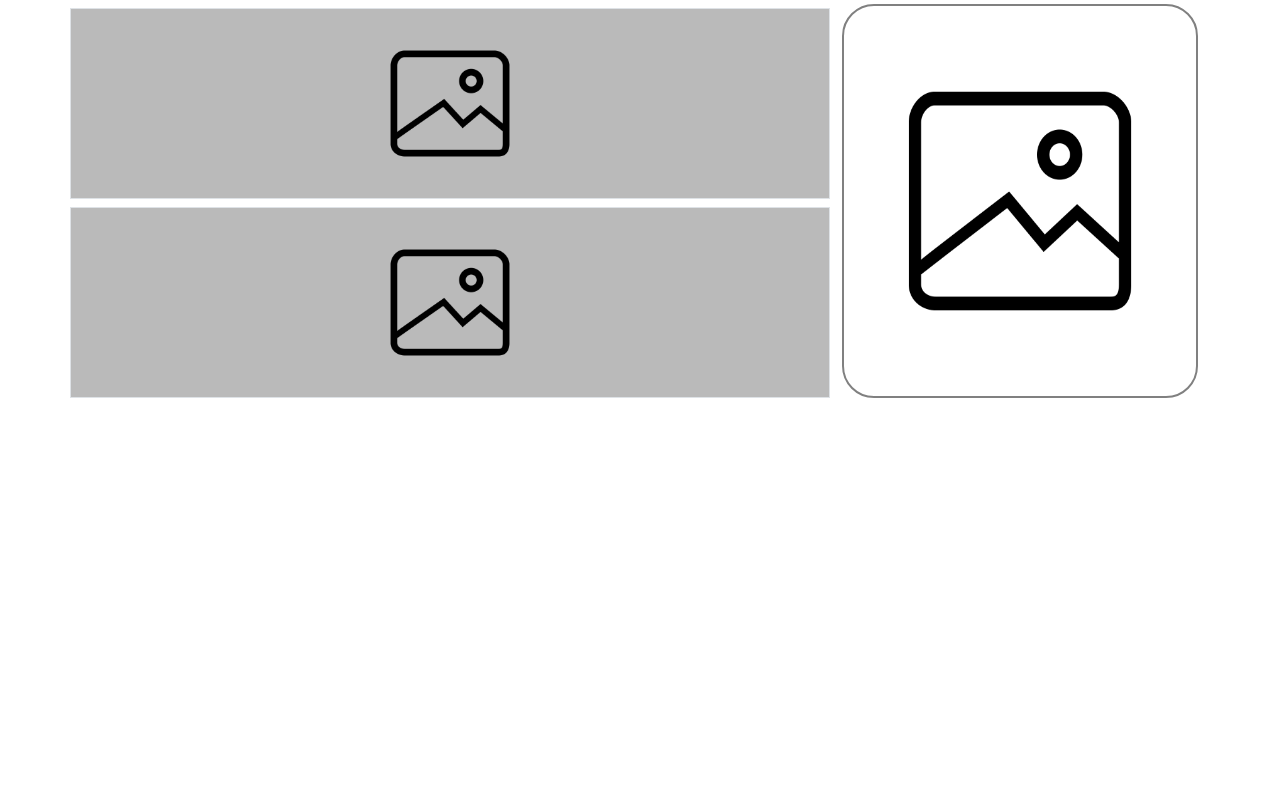
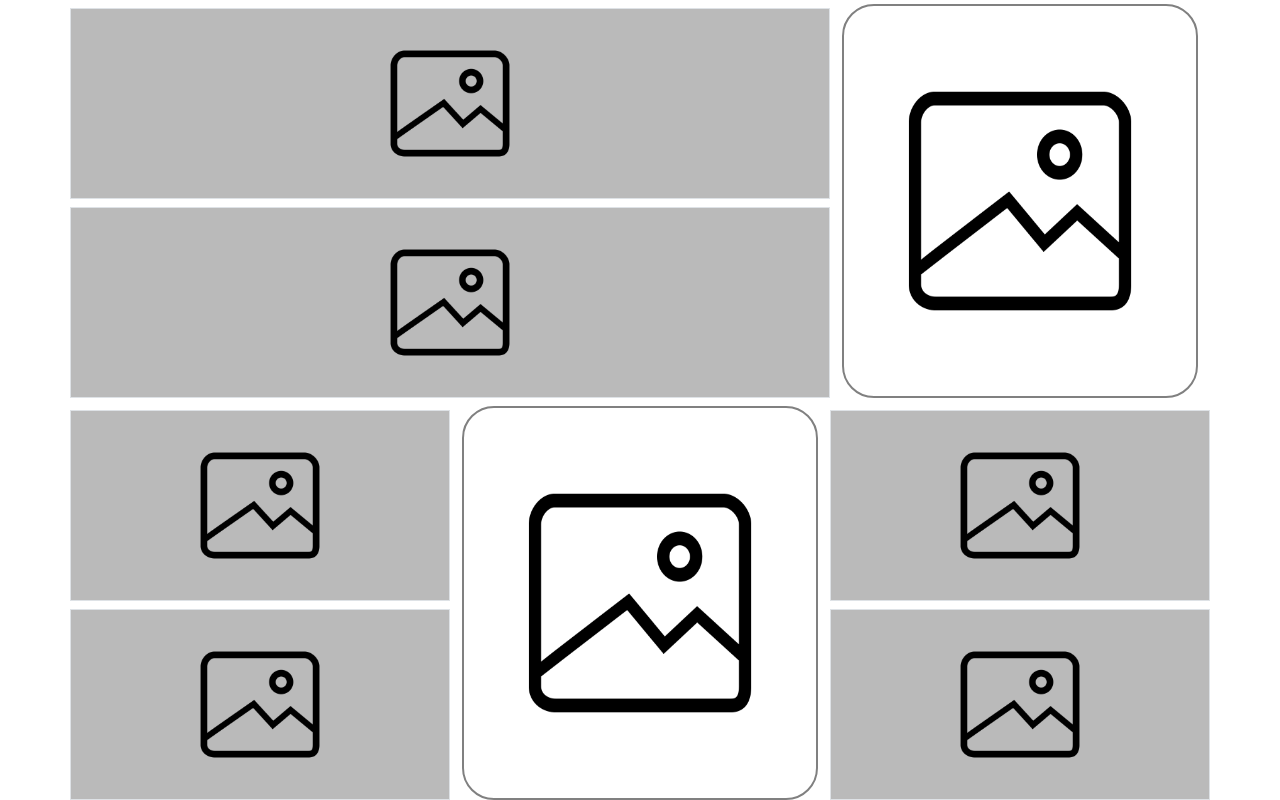
Before and after one commit to AsumVictor/Bootstrap-grid-wireframe, a plain HTML site: page index.html in a window 1280 px wide. Shown: the part 1844-2644 px from the top of the page. Before the commit the page ends 2242 px from the top, so only its background shows below. Drawn offline with Linux system fonts and the light colour scheme.

Commit message:
Updated gallery with new style
This style is based on the UI designing laws

```diff
--- a/index.html
+++ b/index.html
@@ -147,6 +147,44 @@
                   </div>
                 </div>
 
+                <div class="row">
+
+                    <div class="col-12 col-md-4 mt-2 ">
+                        <div class="row justify-content-center">
+                            <div class="col-12 border align-self-start mt-1 justify-content-center d-flex" style="background-color: rgb(186, 186, 186);">
+                                 <div style="width:5cm;height:5cm;">
+                                      <img src="images/img-icon.png" alt="" srcset="images/img-icon.png" style="width:100%;height:100%;">
+                                 </div>
+                            </div>
+                            <div class="col-12 border align-self-start mt-2 justify-content-center d-flex" style="background-color: rgb(186, 186, 186);">
+                                 <div style="width:5cm;height:5cm;">
+                                      <img src="images/img-icon.png" alt="" srcset="images/img-icon.png" style="width:100%;height:100%;">
+                                 </div>
+                            </div>
+                        </div>
+                    </div>
+                    <div class="col-12 col-md-4 mt-2 ">
+                        <div style="width:100%;height:100%;border-radius: 2rem;border: 2px solid gray;">
+                            <img src="images/text.PNG" alt="" srcset="images/img-icon.png" style="width:100%;height:100%;">
+                        </div>
+                    </div>
+                    <div class="col-12 col-md-4 mt-2 ">
+                        <div class="row justify-content-center">
+                            <div class="col-12 border align-self-start mt-1 justify-content-center d-flex" style="background-color: rgb(186, 186, 186);">
+                                 <div style="width:5cm;height:5cm;">
+                                      <img src="images/img-icon.png" alt="" srcset="images/img-icon.png" style="width:100%;height:100%;">
+                                 </div>
+                            </div>
+                            <div class="col-12 border align-self-start mt-2 justify-content-center d-flex" style="background-color: rgb(186, 186, 186);">
+                                 <div style="width:5cm;height:5cm;">
+                                      <img src="images/img-icon.png" alt="" srcset="images/img-icon.png" style="width:100%;height:100%;">
+                                 </div>
+                            </div>
+                        </div>
+                    </div>
+
+                  </div>
+
               </div>
 
 </body>
```
